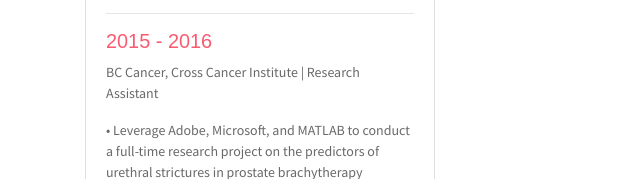
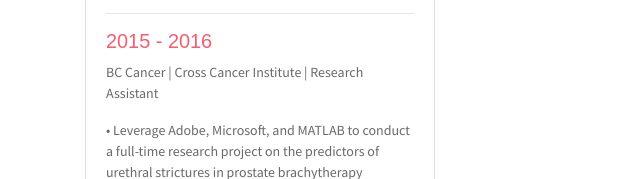
Before and after one commit to ejl1996/ejl1996.github.io, a website: page index.html in a window 1280 px wide. Shown: the part 2461-2640 px from the top of the page, 0-640 px from the left. Drawn offline with Linux system fonts and the light colour scheme; some packages are replaced by stand-ins of ours.

Commit message:
Edit about me

```diff
--- a/index.html
+++ b/index.html
@@ -195,7 +195,7 @@
                             </P>
                             <hr>
                             <h6 class="title text-danger">2015 - 2016</h6>
-                            <P>BC Cancer, Cross Cancer Institute | Research Assistant</P>
+                            <P>BC Cancer | Cross Cancer Institute | Research Assistant</P>
                             <P class="subtitle">• Leverage Adobe, Microsoft, and MATLAB to conduct a full-time research
                                 project on the predictors of urethral strictures
                                 in prostate brachytherapy patients.
```
